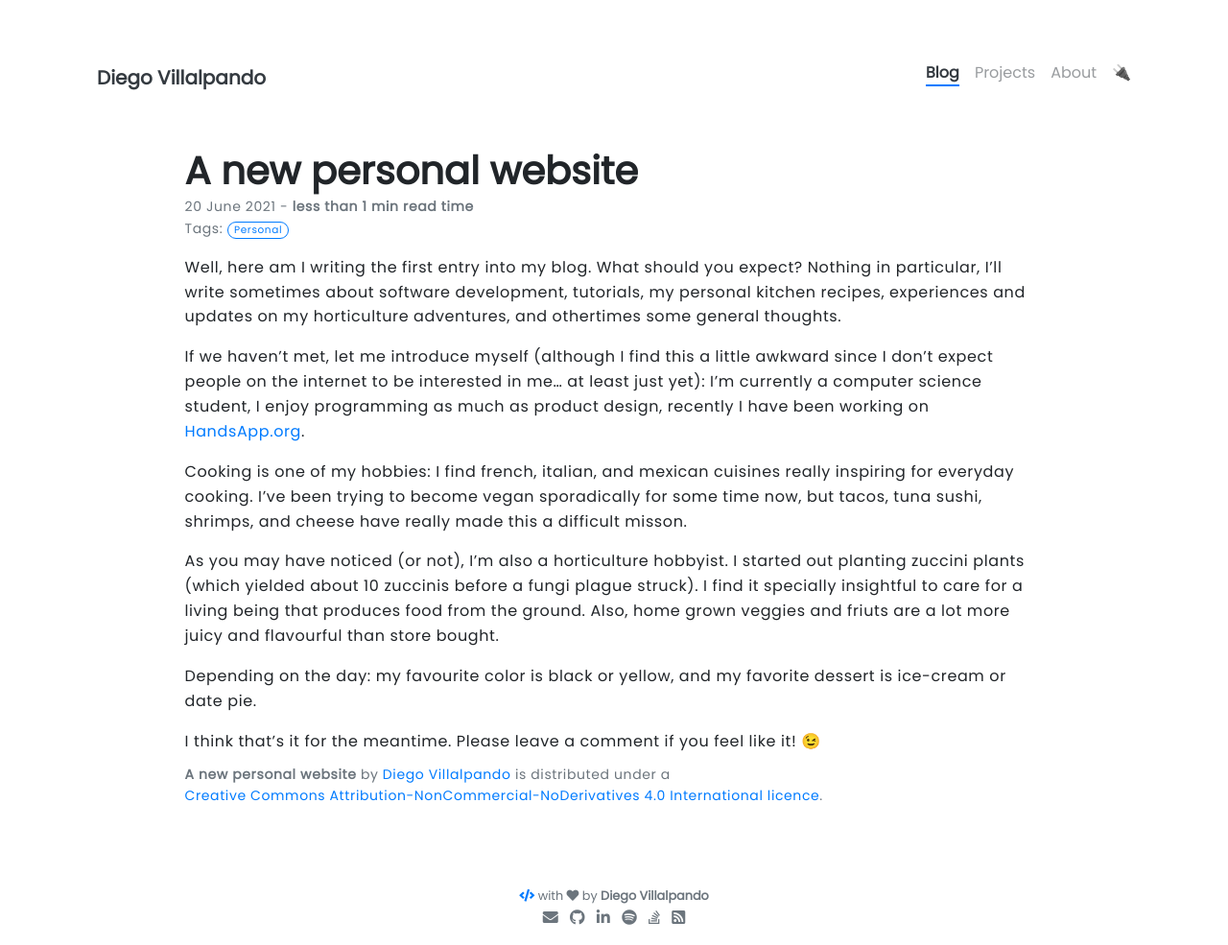
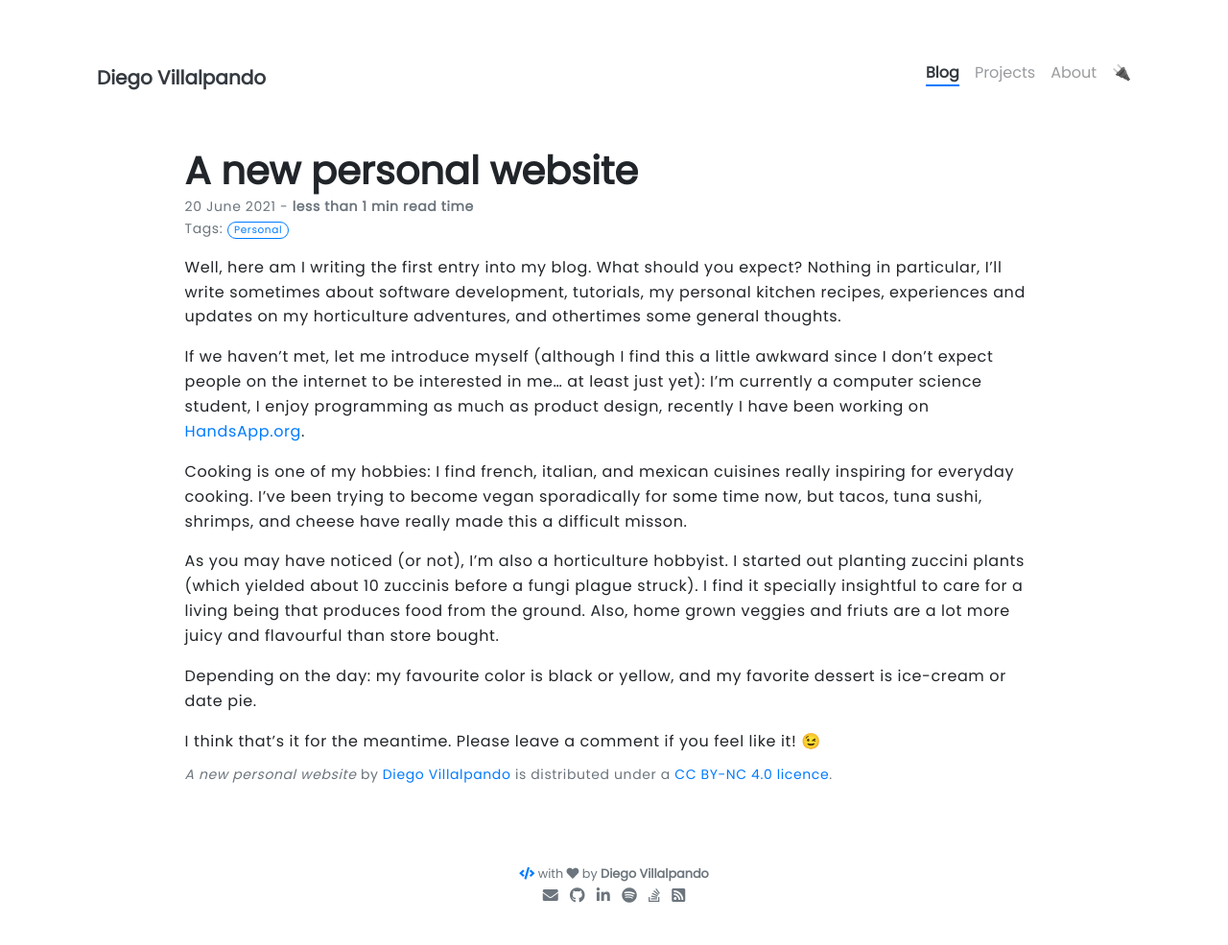
Before and after one commit to Dialvive/dialvive.dev, a Jekyll site: the page built from _posts/2021-06-20-a-new-personal-website.md, in a window 1280 px wide. Shown: the whole page at 96% size. Built offline with Jekyll 4.4.1, drawn with Linux system fonts in a browser that asks for light colours; nearby versions of some CDN libraries; emoji names are drawn with the system emoji font; our own code applies the rules of GitHub Pages for plain Markdown files; comment, search, counter and statistics services are not loaded; after the commit the page ends 962 px from its top, so only the background shows below that.

Commit message:
Update post.html

```diff
--- a/_layouts/post.html
+++ b/_layouts/post.html
@@ -31,7 +31,7 @@ layout: page
 {{ content }}
 
 <p class="post-metadata text-muted">
-  <b><span xmlns:dct="http://purl.org/dc/terms/" property="dct:title">{{ page.title }}</span></b> by <a xmlns:cc="http://creativecommons.org/ns#" href="{{ page.permalink }}" property="cc:attributionName" rel="cc:attributionURL">Diego Villalpando</a> is distributed under a <a rel="license" href="http://creativecommons.org/licenses/by-nc-nd/4.0/">Creative Commons Attribution-NonCommercial-NoDerivatives 4.0 International licence</a>.
+  <i><span xmlns:dct="http://purl.org/dc/terms/" property="dct:title">{{ page.title }}</span></i> by <a xmlns:cc="http://creativecommons.org/ns#" href="{{ page.permalink }}" property="cc:attributionName" rel="cc:attributionURL">Diego Villalpando</a> is distributed under a <a rel="license" href="https://creativecommons.org/licenses/by-nc/4.0/">CC BY-NC 4.0 licence</a>.
 </p>
 
 {% if page.comments %}
```
